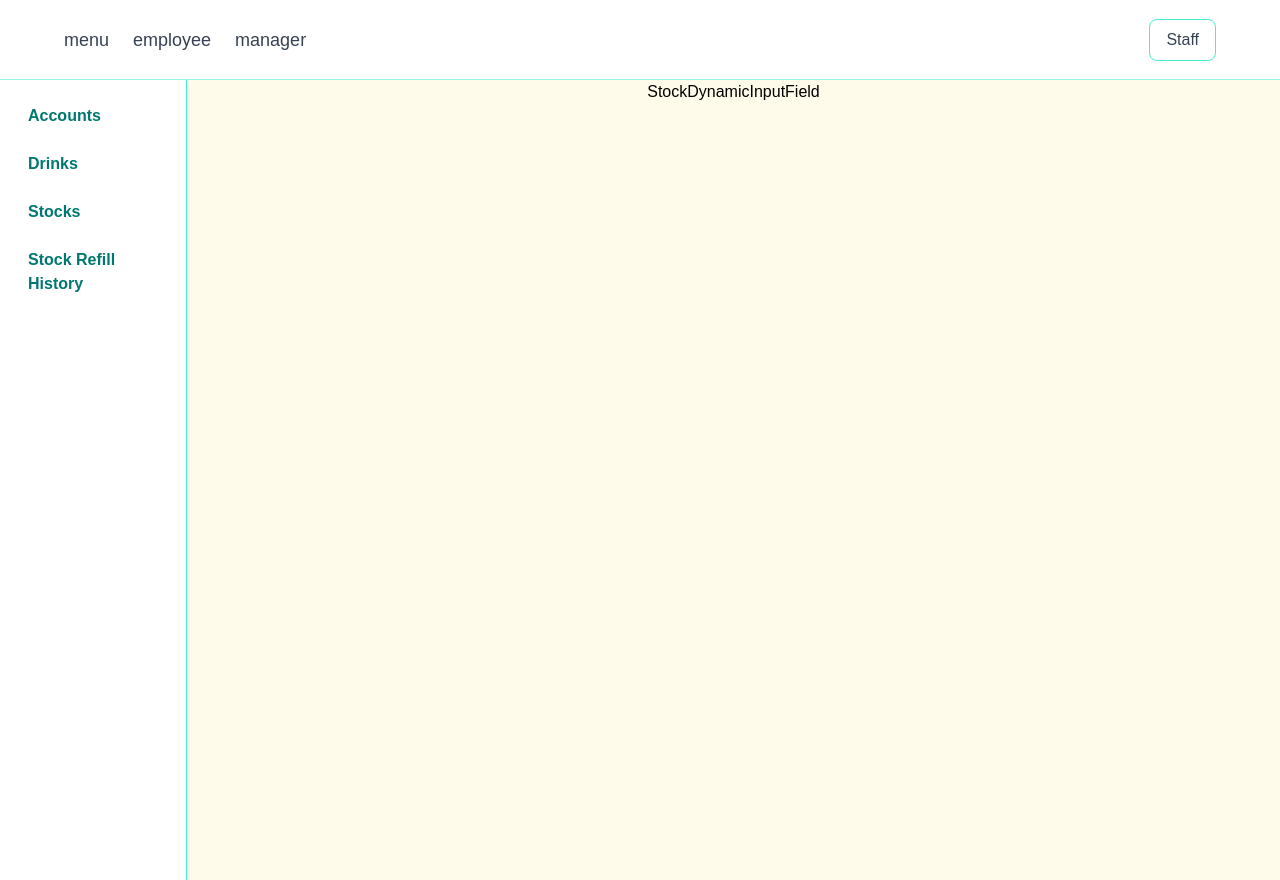
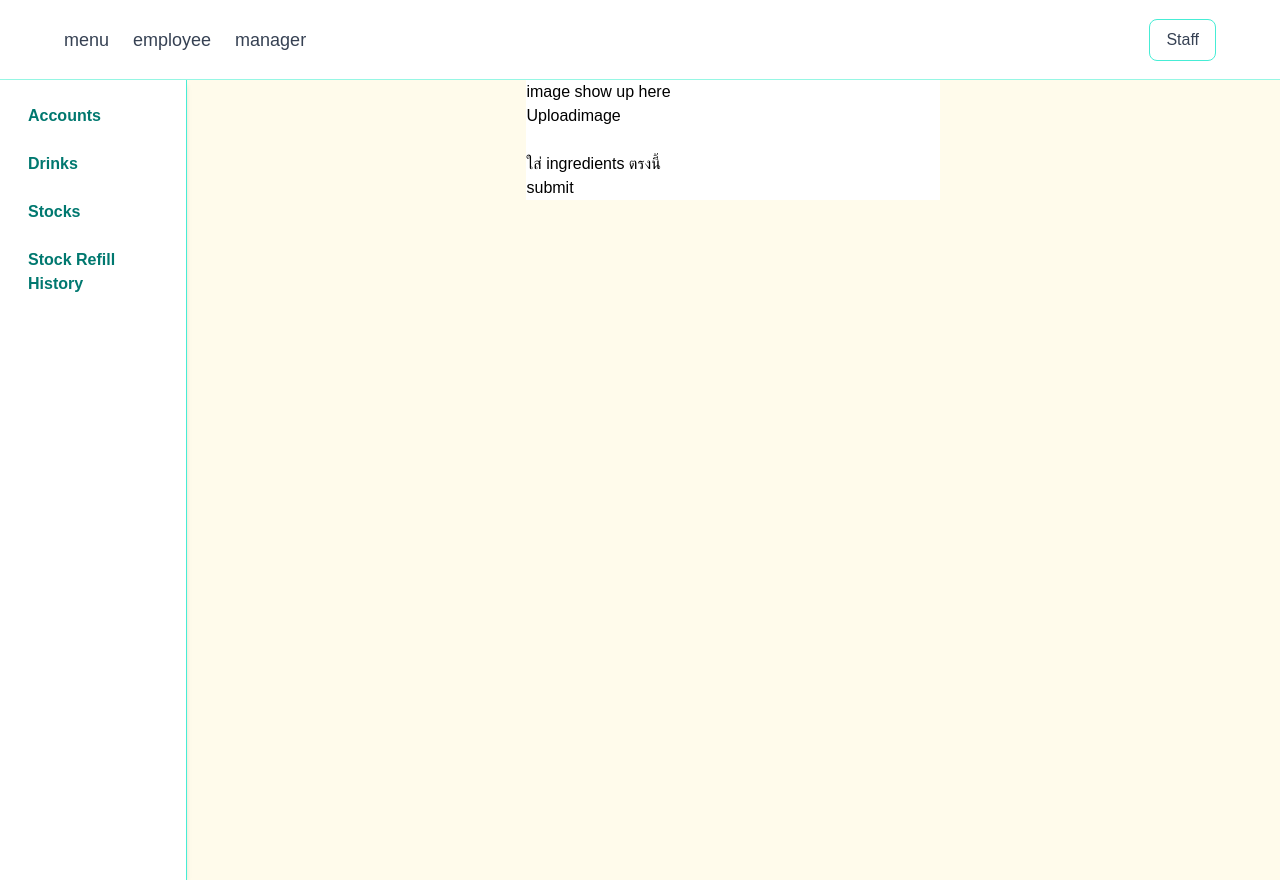
Before and after one commit to turtle1673/Final_Project, a Next.js app: page /manager/drinks-management/create-drink in a window 1280 px wide. Built offline with nearby package versions, Linux system fonts and the light colour scheme; no server answers; the database is empty.

Commit message:
ทำหน้า create drink ให้นิกกะเฟิร์ส

```diff
--- a/app/api/(tables)/stockItem/route.ts
+++ b/app/api/(tables)/stockItem/route.ts
@@ -12,6 +12,7 @@ export async function GET(req: NextRequest) {
 
   return NextResponse.json({data:stockItems}, { status: 200 });
 }
+
 
 export async function POST(req: Request) {
   try{
--- a/app/manager/drinks-management/create-drink/page.tsx
+++ b/app/manager/drinks-management/create-drink/page.tsx
@@ -1,38 +1,9 @@
-"use client"
-import IngredientDynamicInputField from "@/components/IngredientDynamicInputField"
-import { useRef, useState, useEffect } from "react"
-
-interface Iing {
-  id: string
-  name: string
-  quantity: string
-}
+import StockDynamicInputField from "@/components/IngredientDynamicInputField"
 
 export default function CreateDrinkPage() {
-  const imageInputRef = useRef<HTMLInputElement>(null)
-  const [ings, setIngs] = useState<Iing[]>([])
-  const [stock, setStock] = useState<Iing[]>([])
-
-  const handleAdd = () => {
-
-  }
-
-  const handleSubmit = (e: React.FormEvent<HTMLFormElement>) => {
-    e.preventDefault()
-    const formData = new FormData(e.currentTarget)
-    const name = formData.get("name")
-    const price = formData.get("price")
-    const file = formData.get("file") as File | null
-
-    console.log("name:", name)
-    console.log("price:", price)
-    if (file) console.log("file:", file.name)
-    console.log("ingredients:", ings)
-  }
-
   return (
     <>
-    <IngredientDynamicInputField />
+    <StockDynamicInputField/>
     </>
   )
 }
--- a/components/IngredientDynamicInputField.tsx
+++ b/components/IngredientDynamicInputField.tsx
@@ -1,7 +1,73 @@
-import React from 'react'
+"use client"
+import uploadImageFile from '@/lib/functions/imageFunctions/uploadImageFile'
+import { Iitem } from '@/types/item'
+import React, { useEffect, useRef, useState } from 'react'
+
+interface Iings {
+  id:number
+  name:string
+  quantity:string
+}
 
 export default function StockDynamicInputField() {
+  const [ings,setIngs] = useState<Iings[]>([])
+    const imageInputRef = useRef<HTMLInputElement>(null)
+  const [ingredients, setIngredient] = useState<Iitem[]>([])
+
+  useEffect(() => {
+    const fetchStock = async() => {
+      try{
+        const res = await fetch("/api/stockItem?category=ingredient")
+        const json = await res.json()
+        if(!res.ok) throw new Error(json.error)
+        const ingredients = json.data
+      setIngredient(ingredients)
+      }catch(err:any){
+        console.log(err)
+        alert(err.message)
+      }
+    }
+
+    fetchStock()
+  },[])
+
+  const handleSubmit = (e: React.FormEvent<HTMLFormElement>) => {
+    e.preventDefault()
+    const formData = new FormData(e.currentTarget)
+    const name = formData.get("name")
+    const price = formData.get("price")
+    const file = formData.get("file") as File
+
+    uploadImageFile(file)
+    console.log("name:", name)
+    console.log("price : ", price)
+    if (file) {
+      console.log("file:", file.name)
+    }else{
+      console.log("no select file")
+    }
+  }
+
   return (
-    <div>StockDynamicInputField</div>
+    <>
+    {/* ทำ dynamic input (กดเพิ่มช่อง Input ได้เรื่อยๆ) ลบช่องที่เพิ่มมาได้ เมื่อกดส่ง form จากต้องได้ค่าเป็น array
+    input 1 ช่อง ให้เลือก 1. ingredients ที่ fetch มาแสดงเป็นชื่อ 2.เลือกจำนวนที่ต้องการใช้ในเครื่องดื่ม */}
+
+    <form onSubmit={handleSubmit} className="bg-white">
+      <div>
+        <div>image show up here</div>
+        <input type="file" name="file" hidden ref={imageInputRef} />
+      <button type="button" onClick={() => imageInputRef.current?.click()}>Uploadimage</button>
+      </div>
+      <div>
+        <input type="text" name="name" />
+        <input type="price" name="price"/>
+        <div>
+          ใส่ ingredients ตรงนี้
+        </div>
+      </div>
+      <button type="submit">submit</button>
+    </form>
+    </>
   )
 }
```
